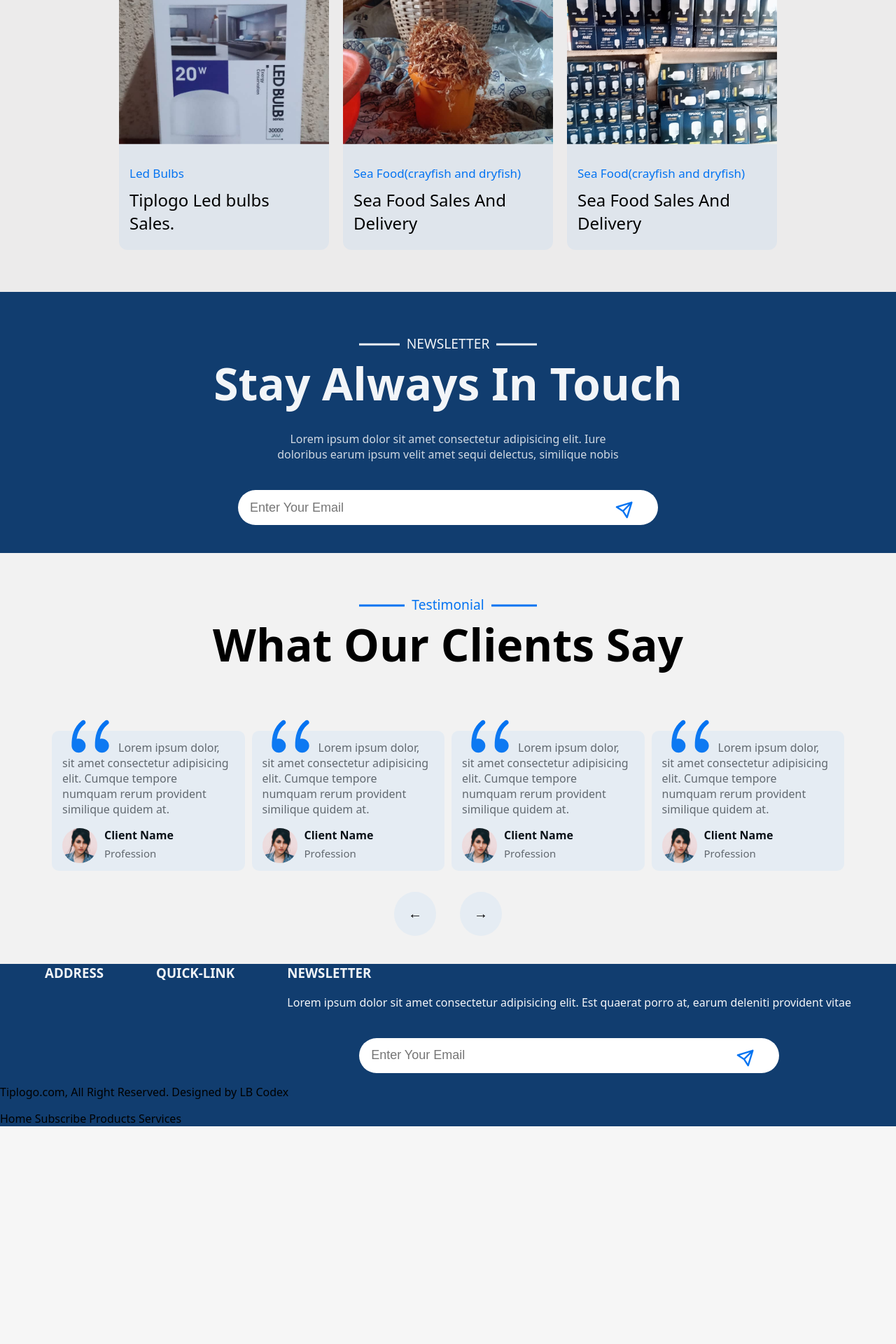
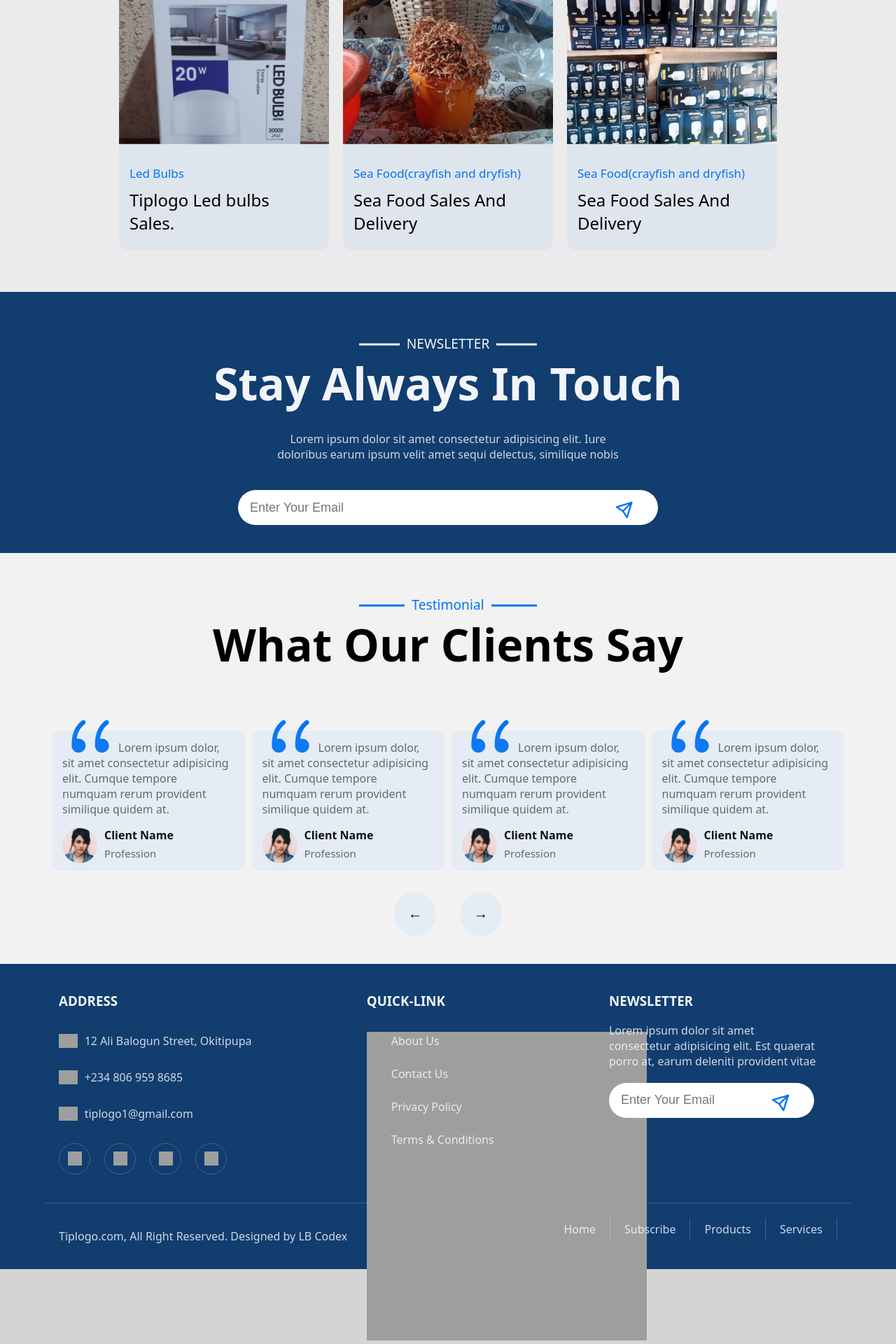
Before and after one commit to AdejumoOlanrewaju/Tiplogo, a Django app: page / in a window 1280 px wide. Shown: the part 2424-4344 px from the top of the page at 70% size. Before the commit the page ends 4033 px from the top, so only its background shows below. Run offline with Django 5.2, Linux system fonts and the light colour scheme; grey boxes are pictures that could not be loaded.

Commit message:
push finished footer

```diff
--- a/base/static/css/style.css
+++ b/base/static/css/style.css
@@ -10,6 +10,7 @@
     --text-dark-clr-400 : rgba(0,0,0,.4);
     --text-dark-clr-600 : rgba(0,0,0,.6);
     --text-dark-clr-800 : rgba(0,0,0,.8);
+    --light-border-clr : rgba(255,255,255,.2);
     --b-theme-clr : rgb(4, 115, 241);
     --b-theme-dark-clr : rgb(17, 61, 111);
     --b-theme-mid-clr : rgb(11, 83, 164);
@@ -897,12 +898,141 @@
 
 .footer-wrapper{
     width : 90%;
-    max-width : 1300px;
+    max-width : 1200px;
     margin: 0 auto;
     display : flex;
     align-items : start;
     justify-content: space-between;
-    color : var(--text-clr)
+    color : var(--text-clr);
+    padding : 20px;
+    flex-wrap : wrap;
+}
+
+.address-box,
+.quick-link-box,
+.newsletter-box{
+    margin-top : 20px;
+}
+
+.address-list li{
+    display : flex;
+    gap : 10px;
+    align-items : center;
+}
+
+.address-text{
+    color : var(--text-mid-light-clr);
+    margin: 15px 0;
+}
+
+.address-img{
+    height : 20px;
+}
+
+.social-media-box{
+    display: flex;
+    justify-content: start;
+    align-items: center;
+    gap : 20px;
+}
+
+.social-media-span{
+    width : 45px;
+    height : 45px;
+    display : flex;
+    align-items : center;
+    justify-content: center;
+    background-color : transparent;
+    border : 1px solid var(--light-border-clr);
+    transition : backgrond-color .5s ease, border .5s ease;
+    border-radius : 50%;
+    cursor: pointer;
+}
+
+.social-media-span a{
+    width : 20px;
+    height : 20px;
+}
+
+.social-media-span img{
+    width : 20px;
+    height : 20px;
+    transition : filter .5s ease;
+}
+
+.social-media-span:hover{
+    background-color : white;
+    border-color: transparent;
+}
+
+.social-media-span:hover img{
+    filter : invert(1)
+}
+
+.quick-links-container{
+    margin-top : 20px;
+}
+
+.quick-links-container a{
+    display : block;
+    color : var(--text-mid-light-clr);
+    padding : 12px 0 10px;
+    display : flex;
+    align-items : center;
+    gap : 10px;
+    /* position: relative; */
+}
+
+.quick-links-container a::before{
+    content : url('/static/img/arrow.svg');
+    height : 25px;
+    width : 25px
+    /* position : absolute; */
+
+}
+
+.newsletter-box{
+    align-self : start;
+}
+
+footer .newsletter-text{
+    color : var(--text-mid-light-clr);
+    max-width : 300px;
+
+}
+
+footer .newsletter-input-container{
+    margin : 20px 0 0 0;
+}
+
+.copyright-container{
+    width : 90%;
+    max-width : 1200px;
+    margin: 0 auto;
+    display : flex;
+    align-items : center;
+    justify-content: space-between;
+    color : var(--text-mid-light-clr);
+    padding : 20px;
+    border-top : 1px solid var(--light-border-clr);
+    margin-top : 20px;
+    flex-wrap : wrap;
+}
+
+.copyright-container a{
+    color : var(--text-mid-light-clr);
+    margin-bottom : 20px;
+}
+
+.copyright-links-container {
+        display: flex;
+    align-items: center;
+    gap: 20px;
+}
+
+.copyright-links-container a{
+    padding : 5px 20px 5px 0px;
+    border-right : 1px solid var(--light-border-clr);
 }
 
 @media(max-width : 1100px){
@@ -948,6 +1078,8 @@
     .testimonial{
         flex : 1 0 calc(100% - 5px);
     }
+
+
 }
 
 /* @media(max-width : 600px){
@@ -977,6 +1109,13 @@
     .tab-links{
         font-size : 14px;
         letter-spacing: .5px;
+    }
+
+    .copyright-links-container {
+        flex-direction: column;
+        align-items: flex-start;
+        justify-content: center;
+        margin-top: 30px;
     }
 /*
     .subscribe-btn{
--- a/base/static/js/script.js
+++ b/base/static/js/script.js
@@ -210,7 +210,7 @@
 
 function disablePrevBtn(el){
     document.querySelector(".testimonial-btn-container .next-btn").disabled = false
-    if(moveX == 15){
+    if(moveX <= 15){
         el.disabled = true
     }else{
         el.disabled = false
--- a/base/templates/index.html
+++ b/base/templates/index.html
@@ -455,12 +455,32 @@
                         <span class = "box-head-underline"></span>
                     </h3>
 
-                    <ul>
-                        <li></li>
+                    <ul class = "address-list">
+                        <li class = "address-details">
+                            <img class = "address-img" alt = "" src = "/static/img/location.svg">
+                            <p class = "address-text">12 Ali Balogun Street, Okitipupa</p>
+                        </li>
+
+                        <li class = "phone-details">
+                            <img class = "address-img" alt = "" src = "/static/img/phone.svg">
+                            <p class = "address-text">+234 806 959 8685</p>
+                        </li>
+
+
+                        <li class = "mail-details">
+                            <img class = "address-img" alt = "" src = "/static/img/mail.svg">
+                            <p class = "address-text">tiplogo1@gmail.com</p>
+                        </li>
+
+
                     </ul>
 
                     <div class = "social-media-box">
-                        <span><img src = "" alt = ""></span>
+                        <span class= "social-media-span"><a href = ""><img src = "/static/img/facebook.svg" alt = ""></a></span>
+                        <span class= "social-media-span"><a href = ""><img src = "/static/img/instagram.svg" alt = ""></a></span>
+                        <span class= "social-media-span"><a href = ""><img src = "/static/img/linkedin.svg" alt = ""></a></span>
+                        <span class= "social-media-span"><a href = "https://wa.me/+234 806 959 8685"><img src = "/static/img/whatsapp.svg" alt = ""></a></span>
+
                     </div>
                 </div>
 
@@ -470,11 +490,11 @@
                         <span class = "box-head-underline"></span>
                     </h3>
 
-                    <div class = "link-container">
-                        <a href = ""></a>
-                        <a href = ""></a>
-                        <a href = ""></a>
-                        <a href = ""></a>
+                    <div class = "quick-links-container">
+                        <a href = "">About Us</a>
+                        <a href = "">Contact Us</a>
+                        <a href = "">Privacy Policy</a>
+                        <a href = "">Terms & Conditions</a>
                     </div>
                 </div>
 
@@ -484,7 +504,7 @@
                         <span class = "box-head-underline"></span>
                     </h3>
 
-                    <p>Lorem ipsum dolor sit amet consectetur adipisicing elit. Est quaerat porro at, earum deleniti provident vitae</p>
+                    <p class = "newsletter-text">Lorem ipsum dolor sit amet consectetur adipisicing elit. Est quaerat porro at, earum deleniti provident vitae</p>
 
 
                     <form class = "newsletter-input-container">
@@ -495,7 +515,7 @@
             </div>
             <div class = "copyright-container">
                 <div class = "site-details">
-                    <p class = "site-name">Tiplogo.com, All Right Reserved. Designed by <a href = "">LB Codex</a> </p>
+                    <p class = "site-name">Tiplogo.com, All Right Reserved. Designed by <a class = "creator-link" href = "">LB Codex</a> </p>
                     <p class = "site-distribution"></p>
                 </div>
 
```
